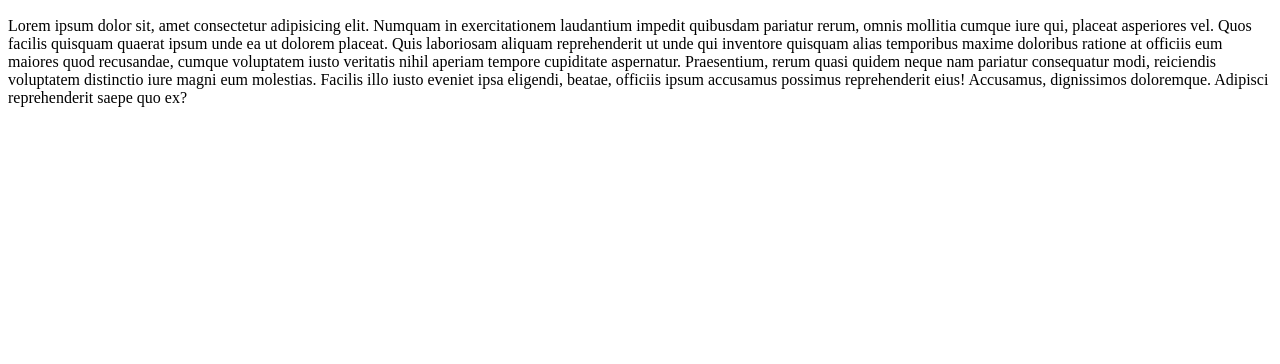
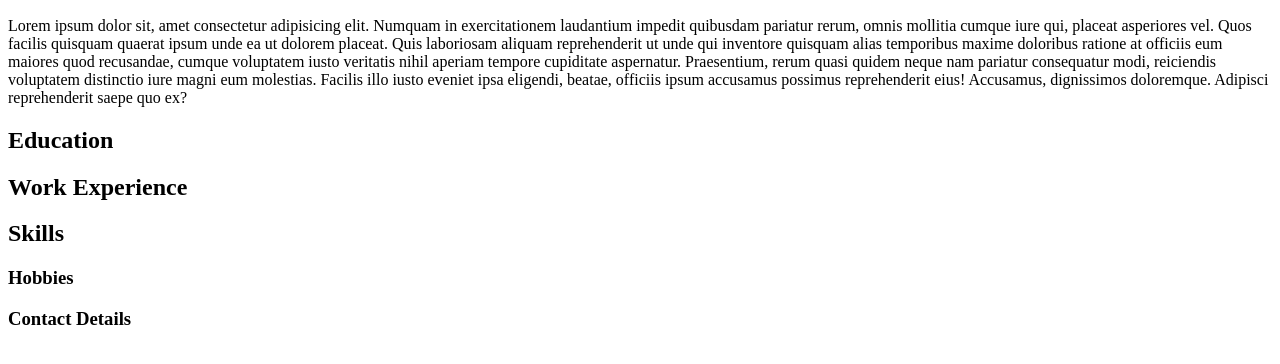
Before and after one commit to sahasradthakur/portfolio-website, a plain HTML site: page index.html in a window 1280 px wide. Shown: the part 334-698 px from the top of the page. Drawn offline with Linux system fonts and the light colour scheme.

Commit message:
added rest of headers

```diff
--- a/index.html
+++ b/index.html
@@ -10,5 +10,11 @@
     <img src="https://picsum.photos/200" alt="Sahasrad's Photo">
     <h2>Summary</h2>
     <p>Lorem ipsum dolor sit, amet consectetur adipisicing elit. Numquam in exercitationem laudantium impedit quibusdam pariatur rerum, omnis mollitia cumque iure qui, placeat asperiores vel. Quos facilis quisquam quaerat ipsum unde ea ut dolorem placeat. Quis laboriosam aliquam reprehenderit ut unde qui inventore quisquam alias temporibus maxime doloribus ratione at officiis eum maiores quod recusandae, cumque voluptatem iusto veritatis nihil aperiam tempore cupiditate aspernatur. Praesentium, rerum quasi quidem neque nam pariatur consequatur modi, reiciendis voluptatem distinctio iure magni eum molestias. Facilis illo iusto eveniet ipsa eligendi, beatae, officiis ipsum accusamus possimus reprehenderit eius! Accusamus, dignissimos doloremque. Adipisci reprehenderit saepe quo ex?</p>
+    <h2>Education</h2>
+    <h2>Work Experience</h2>
+    <h2>Skills</h2>
+    <h3>Hobbies</h3>
+    <h3>Contact Details</h3>
+
 </body>
 </html>
```
Also changed, not shown: 1 other file.
